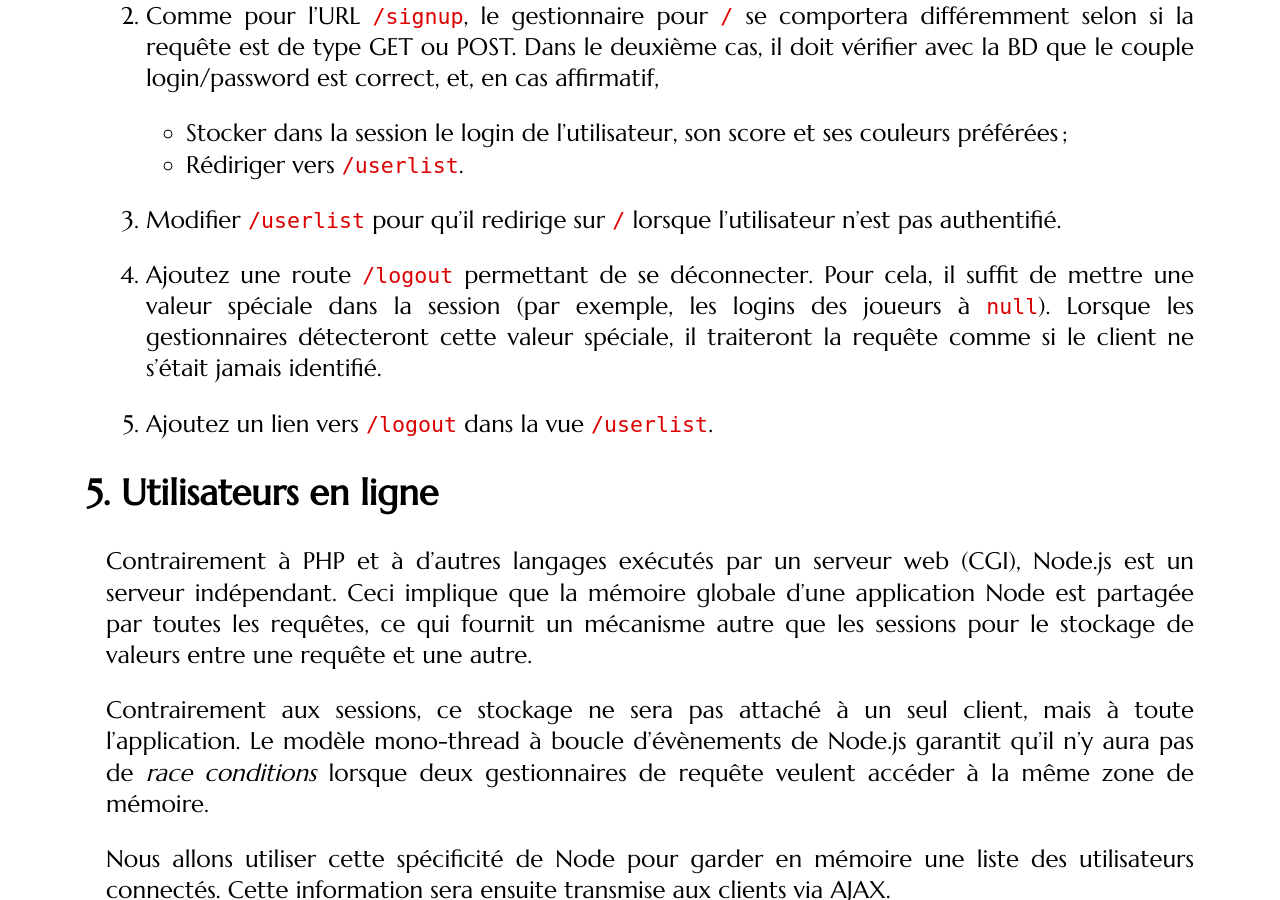
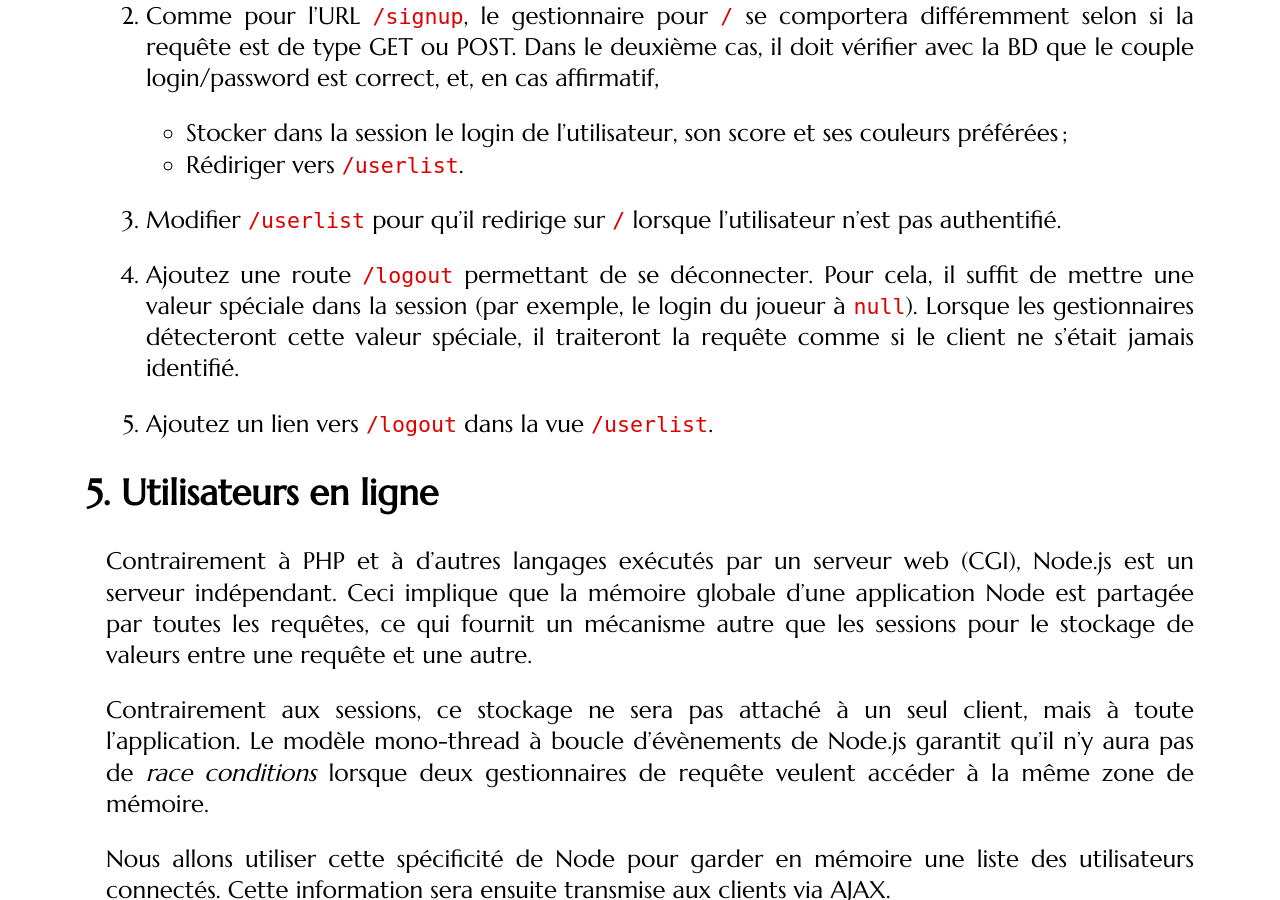
Before and after one commit to defeo/aws, a Jekyll site: the page built from tutorials/accounts-node.md, in a window 1280 px wide and 900 px high, scrolled down 6072 px. Built offline with Jekyll 4.4.1, drawn with Linux system fonts in a browser that asks for light colours; nearby versions of some CDN libraries; some web fonts are replaced.

Commit message:
Corrections TDs

```diff
--- a/tutorials/accounts-node.md
+++ b/tutorials/accounts-node.md
@@ -297,9 +297,9 @@ Ensuite la session sera disponible dans l'objet `req.session`.
 
 4. Ajoutez une route `/logout` permettant de se déconnecter. Pour
    cela, il suffit de mettre une valeur spéciale dans la session (par
-   exemple, les logins des joueurs à `null`). Lorsque les
-   gestionnaires détecteront cette valeur spéciale, il traiteront la
-   requête comme si le client ne s'était jamais identifié.
+   exemple, le login du joueur à `null`). Lorsque les gestionnaires
+   détecteront cette valeur spéciale, il traiteront la requête comme
+   si le client ne s'était jamais identifié.
 
 1. Ajoutez un lien vers `/logout` dans la vue `/userlist`.
 
```
Also changed, not shown: tutorials/accounts-silex.md (+3 -1 lines).
